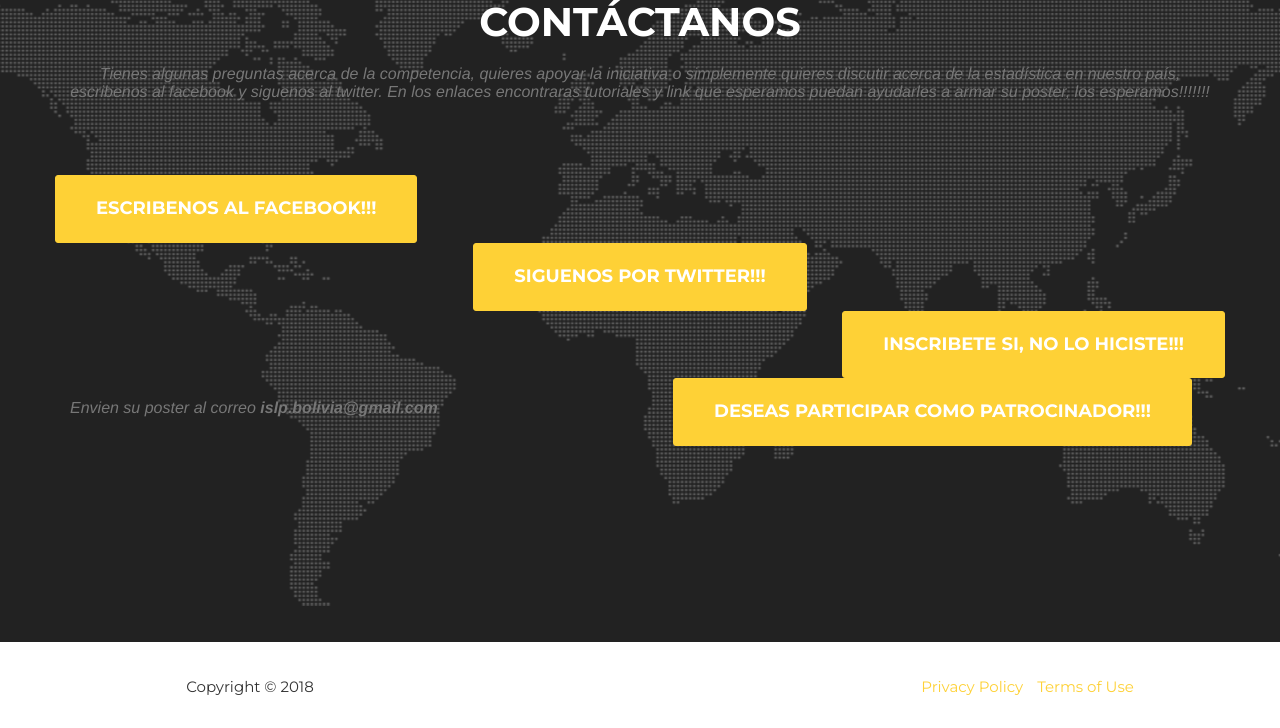
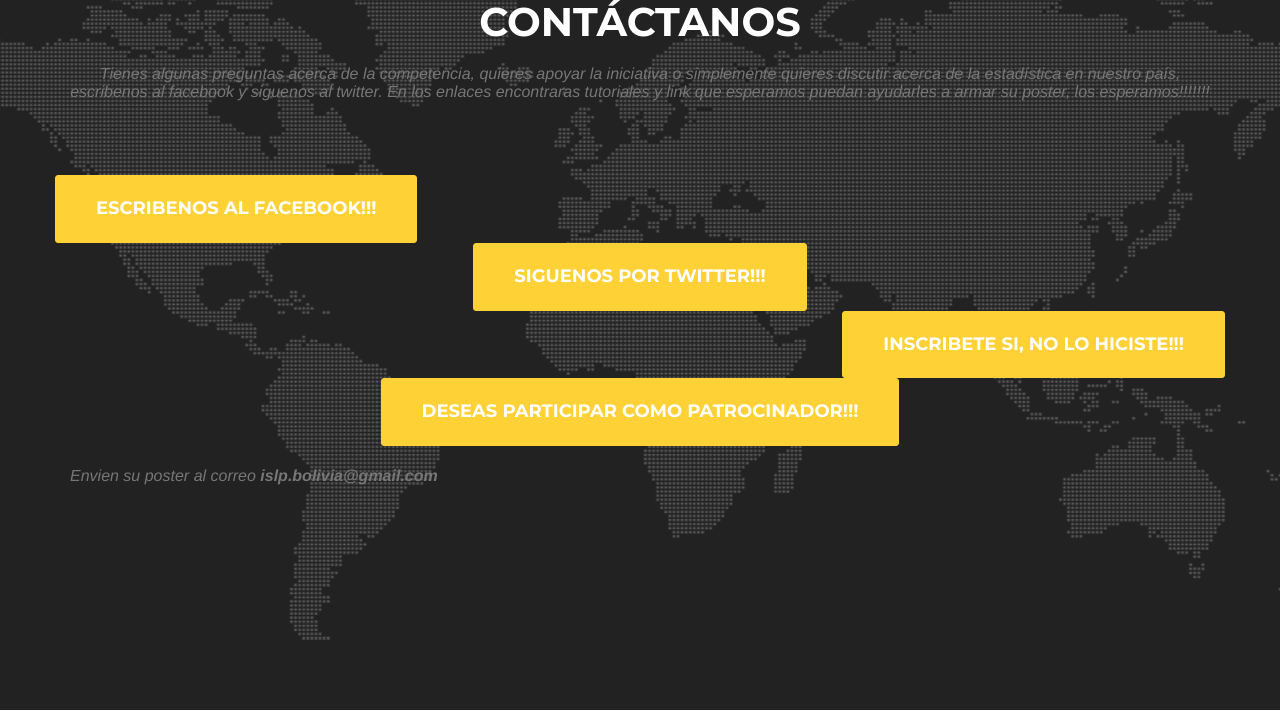
Before and after one commit to alfabetizacion-estadistica-bolivia/alfabetizacion-estadistica-bolivia.github.io, a Jekyll site: the page built from index.html, in a window 1280 px wide and 900 px high, scrolled down 800 px, cut to the strip 0-728 px from the top of the window. Built offline with Jekyll 4.4.1, drawn with Linux system fonts in a browser that asks for light colours; some web fonts are replaced.

Commit message:
botonPatrocinador2

```diff
--- a/_includes/contact.html
+++ b/_includes/contact.html
@@ -18,13 +18,15 @@
             <div class="row">
                 <div class="col-lg-12">
                     <form name="sentMessage" id="contactForm" novalidate>
-                        <div class="row">
+
+						<div align="center">
+			<a href="https://twitter.com/IslpBolivia" class="page-scroll btn btn-xl">Deseas participar como patrocinador!!!</a>
+			 </div>
+
+						<div class="row">
                             <div class="col-md-6">
                                 <h3 class="section-subheading text-muted">Envien su poster al correo <b> islp.bolivia@gmail.com</b> </h3>
                             </div>
-							<div align="center">
-			<a href="https://twitter.com/IslpBolivia" class="page-scroll btn btn-xl">Deseas participar como patrocinador!!!</a>
-			 </div>
                         </div>
                     </form>
                 </div>
```
